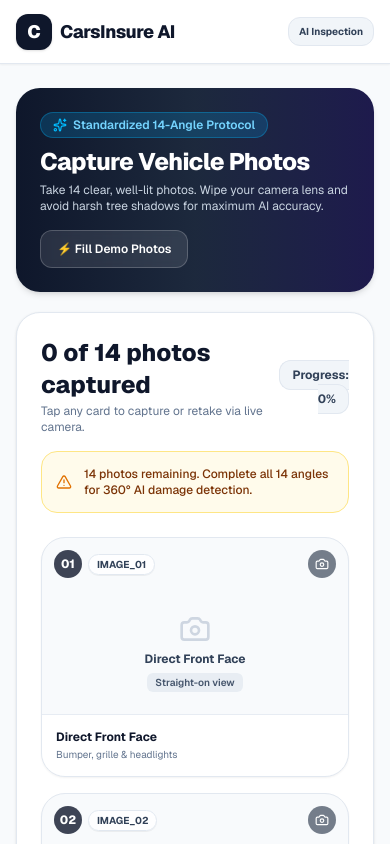
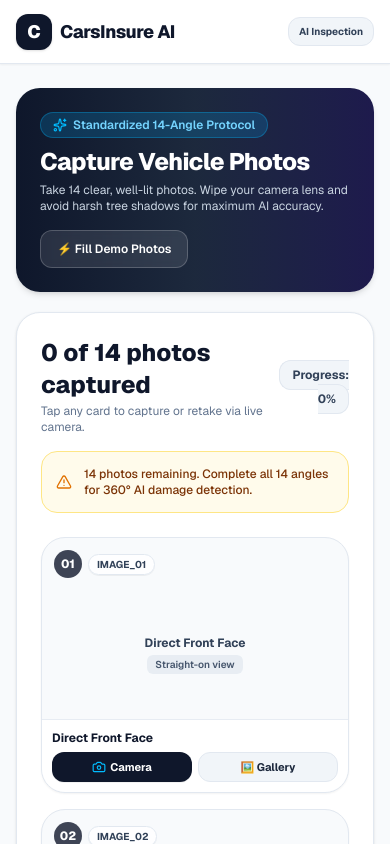
Before and after one commit to Vivid-Dhruvi/cars-frontend, a Next.js app: page / in a window 390 px wide. Shown: the top 844 px of the page. Built offline with nearby package versions, Linux system fonts and the light colour scheme.

Commit message:
Add explicit Camera and Gallery buttons to every photo card for 100% reliable mobile selection

```diff
--- a/src/components/PhotoChecklist.jsx
+++ b/src/components/PhotoChecklist.jsx
@@ -96,9 +96,9 @@
             { id: '13', code: 'IMAGE_13', title: 'Rear-Right Wheel', subtitle: 'Rim & hubcap close-up', guide: '📸 Crouch parallel to hub', img: photos['13'], isWheel: true },
             { id: '14', code: 'IMAGE_14', title: 'Front-Right Wheel', subtitle: 'Rim & hubcap close-up', guide: '📸 Crouch parallel to hub', img: photos['14'], isWheel: true },
           ].map((item) => (
-            <label
+            <div
               key={item.id}
-              className={`border rounded-3xl overflow-hidden flex flex-col justify-between h-60 relative group cursor-pointer transition-all shadow-xs ${
+              className={`border rounded-3xl overflow-hidden flex flex-col justify-between h-64 relative group transition-all shadow-xs ${
                 item.img
                   ? 'bg-slate-900 border-slate-800'
                   : item.isWheel
@@ -106,9 +106,21 @@
                     : 'bg-slate-50 border-slate-200 hover:border-slate-300'
               }`}
             >
+              {/* Camera Input (forces live camera) */}
               <input
+                id={`cam-input-${item.id}`}
                 type="file"
-                accept="image/jpeg,image/png,image/webp,image/heic"
+                accept="image/*"
+                capture="environment"
+                className="hidden"
+                onChange={(e) => e.target.files?.[0] && handleFileUpload(item.id, e.target.files[0])}
+              />
+
+              {/* Gallery Input (forces gallery / file picker) */}
+              <input
+                id={`gal-input-${item.id}`}
+                type="file"
+                accept="image/*"
                 className="hidden"
                 onChange={(e) => e.target.files?.[0] && handleFileUpload(item.id, e.target.files[0])}
               />
@@ -124,13 +136,9 @@
                   </span>
                 </div>
 
-                {item.img ? (
+                {item.img && (
                   <span className="w-7 h-7 rounded-full bg-emerald-500 text-white flex items-center justify-center shadow-xs">
                     <Check className="w-4 h-4" />
-                  </span>
-                ) : (
-                  <span className="w-7 h-7 rounded-full bg-slate-800/60 text-white flex items-center justify-center backdrop-blur-xs group-hover:bg-slate-900">
-                    <Camera className="w-3.5 h-3.5" />
                   </span>
                 )}
               </div>
@@ -142,8 +150,7 @@
                   <div className="absolute inset-0 bg-gradient-to-t from-slate-950 via-slate-950/30 to-transparent"></div>
                 </div>
               ) : (
-                <div className="flex-1 flex flex-col items-center justify-center text-slate-400 gap-1.5 px-3 text-center my-auto">
-                  <Camera className={`w-8 h-8 ${item.isWheel ? 'text-indigo-500 opacity-60' : 'opacity-40'}`} />
+                <div className="flex-1 flex flex-col items-center justify-center text-slate-400 gap-1 px-3 text-center my-auto">
                   <span className="text-xs font-bold text-slate-700">{item.title}</span>
                   <span className={`text-[10px] font-semibold px-2 py-0.5 rounded-md ${
                     item.isWheel ? 'bg-indigo-100 text-indigo-800' : 'bg-slate-200/70 text-slate-600'
@@ -153,15 +160,27 @@
                 </div>
               )}
 
-              {/* Bottom Title Label */}
-              <div className="p-3.5 z-10 bg-white/95 backdrop-blur-xs border-t border-slate-200/80">
-                <div className="font-bold text-xs text-slate-900 flex items-center justify-between">
-                  <span>{item.title}</span>
-                  {item.img && <span className="text-[10px] text-emerald-600 font-semibold">Tap to Retake</span>}
+              {/* Bottom Action Bar: Explicit Camera & Gallery Buttons */}
+              <div className="p-2.5 z-10 bg-white/95 backdrop-blur-xs border-t border-slate-200/80 flex flex-col gap-1.5">
+                <div className="font-bold text-xs text-slate-900 truncate">
+                  {item.title}
                 </div>
-                <p className="text-[10px] text-slate-500 truncate mt-0.5">{item.subtitle}</p>
+                <div className="grid grid-cols-2 gap-1.5">
+                  <label
+                    htmlFor={`cam-input-${item.id}`}
+                    className="py-1.5 px-2 bg-slate-900 hover:bg-slate-800 text-white text-[11px] font-bold rounded-xl flex items-center justify-center gap-1 cursor-pointer transition-all active:scale-95 shadow-2xs"
+                  >
+                    <Camera className="w-3.5 h-3.5 text-sky-400" /> Camera
+                  </label>
+                  <label
+                    htmlFor={`gal-input-${item.id}`}
+                    className="py-1.5 px-2 bg-slate-100 hover:bg-slate-200 text-slate-800 text-[11px] font-bold rounded-xl flex items-center justify-center gap-1 cursor-pointer transition-all active:scale-95 border border-slate-200"
+                  >
+                    🖼️ Gallery
+                  </label>
+                </div>
               </div>
-            </label>
+            </div>
           ))}
         </div>
 
```
